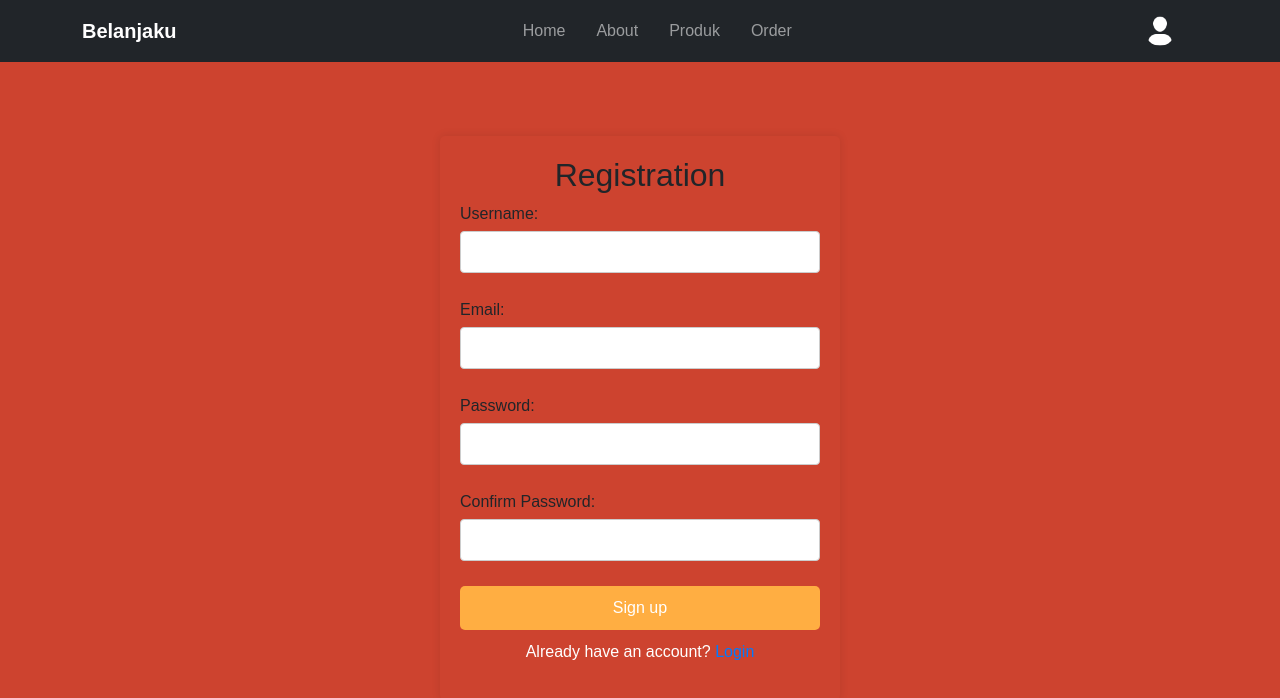
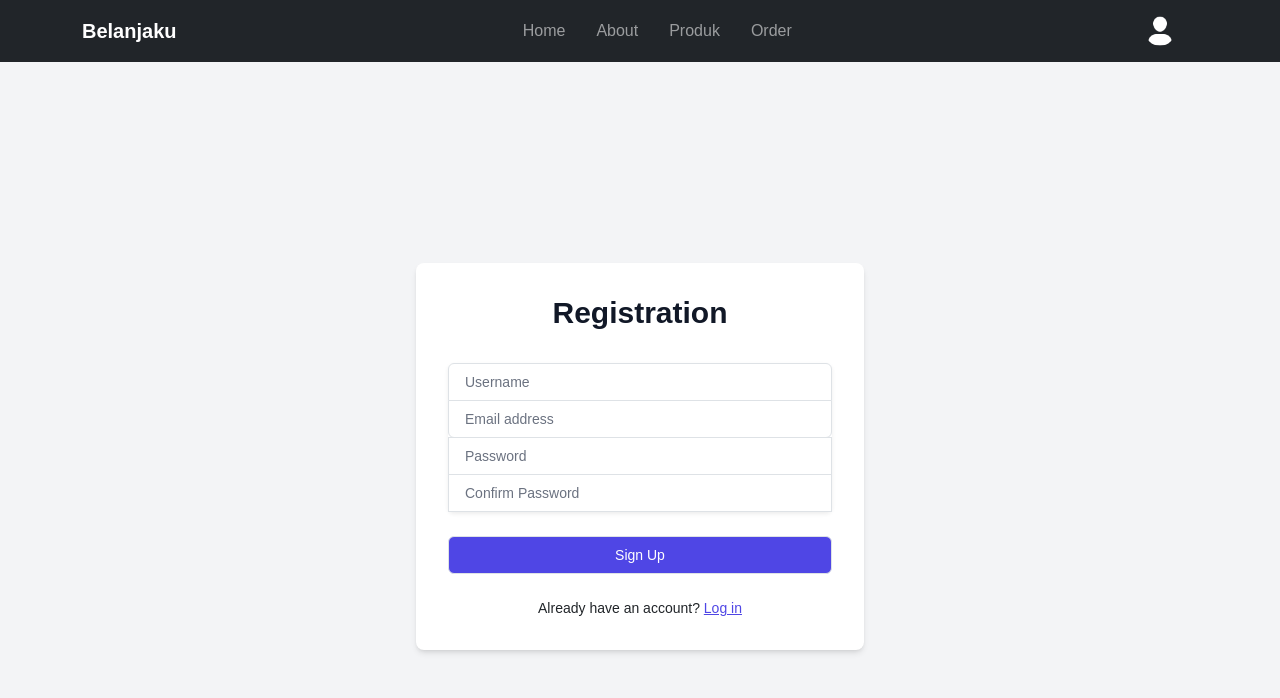
Before and after one commit to Kyyneko/BELANJAKU-WEBSITE-APP, a React (Create React App) app in the folder client/: page /register in a window 1280 px wide. Shown: the top 698 px of the page. Built offline with nearby package versions, Linux system fonts and the light colour scheme.

Commit message:
Perbaiki Tampilan

```diff
--- a/client/src/components/css/user_experince/Order.css
+++ /dev/null
@@ -1,36 +0,0 @@
-.order-container {
-  background-color: #f8f9fa;
-  padding: 2rem;
-  margin-top: 17px;
-  border-radius: 5px;
-}
-
-.title {
-  color: #343a40;
-  margin-bottom: 2rem;
-}
-
-.order-list .card {
-  transition: transform 0.2s, box-shadow 0.2s;
-}
-
-.order-list .card:hover {
-  transform: translateY(-5px);
-  box-shadow: 0 8px 16px rgba(0, 0, 0, 0.1);
-}
-
-.social-icon .icon {
-  color: #343a40;
-  transition: color 0.2s;
-}
-
-.social-icon .icon:hover {
-  color: #007bff;
-}
-
-.line {
-  width: 100%;
-  height: 2px;
-  background-color: #343a40;
-  margin: 1rem 0;
-}
--- a/client/src/components/page/user_experience/Login.js
+++ b/client/src/components/page/user_experience/Login.js
@@ -1,5 +1,4 @@
 import React, { useState } from "react";
-import "../../css/user_experince/Login.css";
 import { Link, useNavigate } from "react-router-dom";
 import axios from "axios";
 import Swal from "sweetalert2";
@@ -34,10 +33,10 @@ const Login = () => {
       });
 
       if (user_type === "isOfficer") {
-        localStorage.setItem("isOfficer", true); // Simpan informasi isOfficer di localStorage
-        navigate("/dashboard"); // Arahkan ke dashboard jika isOfficer true
+        localStorage.setItem("isOfficer", true);
+        navigate("/dashboard");
       } else {
-        localStorage.setItem("isOfficer", false); // Simpan informasi isOfficer di localStorage
+        localStorage.setItem("isOfficer", false);
         navigate("/");
       }
     } catch (error) {
@@ -46,35 +45,74 @@ const Login = () => {
   };
 
   return (
-    <div className="login-container">
-      <form onSubmit={handleSubmit} className="login-form">
-        <h2>Login</h2>
-        {error && <p className="error">{error}</p>}
-        <label>
-          Username:
+    <div className="min-h-screen flex items-center justify-center bg-gray-100 py-12 px-4 sm:px-6 lg:px-8">
+      <div className="max-w-md w-full space-y-8 bg-white p-8 rounded-lg shadow-md">
+        <div>
+          <h2 className="text-center text-3xl font-extrabold text-gray-900">
+            Login
+          </h2>
+          {error && (
+            <p className="mt-2 text-center text-sm text-red-600">{error}</p>
+          )}
+        </div>
+        <form className="mt-8 space-y-6" onSubmit={handleSubmit}>
+          <input type="hidden" name="remember" value="true" />
+          <div className="rounded-md shadow-sm -space-y-px">
+            <div>
+              <label htmlFor="username" className="sr-only">
+                Username
+              </label>
               <input
+                id="username"
+                name="username"
                 type="text"
+                autoComplete="username"
+                required
+                className="appearance-none rounded-none relative block w-full px-3 py-2 border border-gray-300 placeholder-gray-500 text-gray-900 rounded-t-md focus:outline-none focus:ring-indigo-500 focus:border-indigo-500 focus:z-10 sm:text-sm"
+                placeholder="Username"
                 value={username}
                 onChange={(e) => setUsername(e.target.value)}
+              />
+            </div>
+            <div>
+              <label htmlFor="password" className="sr-only">
+                Password
+              </label>
+              <input
+                id="password"
+                name="password"
+                type="password"
+                autoComplete="current-password"
                 required
-          />
-        </label>
-        <label>
-          Password:
-          <input
-            type="password"
+                className="appearance-none rounded-none relative block w-full px-3 py-2 border border-gray-300 placeholder-gray-500 text-gray-900 rounded-b-md focus:outline-none focus:ring-indigo-500 focus:border-indigo-500 focus:z-10 sm:text-sm"
+                placeholder="Password"
                 value={password}
                 onChange={(e) => setPassword(e.target.value)}
-            required
               />
-        </label>
-        <button type="submit" className="btn">
+            </div>
+          </div>
+
+          <div className="flex items-center justify-between">
+            <div className="text-sm">
+              <Link
+                to="/register"
+                className="font-medium text-indigo-600 hover:text-indigo-500"
+              >
+                Don't have an account? Sign up
+              </Link>
+            </div>
+          </div>
+
+          <div>
+            <button
+              type="submit"
+              className="group relative w-full flex justify-center py-2 px-4 border border-transparent text-sm font-medium rounded-md text-white bg-indigo-600 hover:bg-indigo-700 focus:outline-none focus:ring-2 focus:ring-offset-2 focus:ring-indigo-500"
+            >
               Log In
             </button>
-        <p className="toggle-form">
-          Don't have an account? <Link to="/register">Sign up</Link>
-        </p>
+          </div>
         </form>
+      </div>
     </div>
   );
 };
--- a/client/src/components/page/user_experience/Register.js
+++ b/client/src/components/page/user_experience/Register.js
@@ -1,8 +1,7 @@
 import React, { useState } from "react";
-import "../../css/user_experince/Register.css";
-import { Link, useNavigate } from "react-router-dom"; // Import useNavigate
+import { Link, useNavigate } from "react-router-dom";
 import axios from "axios";
-import Swal from "sweetalert2"; // Import SweetAlert
+import Swal from "sweetalert2";
 
 const Register = () => {
   const [username, setUsername] = useState("");
@@ -10,10 +9,12 @@ const Register = () => {
   const [password, setPassword] = useState("");
   const [confirmPassword, setConfirmPassword] = useState("");
   const [message, setMessage] = useState("");
-  const navigate = useNavigate(); // Gunakan useNavigate untuk navigasi
+  const navigate = useNavigate();
 
   const handleSubmit = async (e) => {
     e.preventDefault();
+    setMessage("");
+
     if (password !== confirmPassword) {
       setMessage("Passwords do not match");
       return;
@@ -28,13 +29,11 @@ const Register = () => {
       });
 
       if (response.status === 201) {
-        // Menampilkan sweet alert jika registrasi berhasil
         Swal.fire({
           icon: "success",
           title: "Success",
           text: "User registered successfully",
         }).then(() => {
-          // Setelah pengguna menekan OK, arahkan ke halaman login
           navigate("/login");
         });
       }
@@ -44,53 +43,104 @@ const Register = () => {
   };
 
   return (
-    <div className="register-container">
-      <form onSubmit={handleSubmit} className="register-form">
-        <h2>Registration</h2>
-        {message && <p className="message">{message}</p>}
-        <label>
-          Username:
+    <div className="min-h-screen flex items-center justify-center bg-gray-100 py-12 px-4 sm:px-6 lg:px-8">
+      <div className="max-w-md w-full space-y-8 bg-white p-8 rounded-lg shadow-md">
+        <div>
+          <h2 className="text-center text-3xl font-extrabold text-gray-900">
+            Registration
+          </h2>
+          {message && (
+            <p className="mt-2 text-center text-sm text-red-600">{message}</p>
+          )}
+        </div>
+        <form className="mt-8 space-y-6" onSubmit={handleSubmit}>
+          <input type="hidden" name="remember" value="true" />
+          <div className="rounded-md shadow-sm -space-y-px">
+            <div>
+              <label htmlFor="username" className="sr-only">
+                Username
+              </label>
               <input
+                id="username"
+                name="username"
                 type="text"
+                autoComplete="username"
+                required
+                className="appearance-none rounded-none relative block w-full px-3 py-2 border border-gray-300 placeholder-gray-500 text-gray-900 rounded-t-md focus:outline-none focus:ring-indigo-500 focus:border-indigo-500 focus:z-10 sm:text-sm"
+                placeholder="Username"
                 value={username}
                 onChange={(e) => setUsername(e.target.value)}
+              />
+            </div>
+            <div>
+              <label htmlFor="email" className="sr-only">
+                Email address
+              </label>
+              <input
+                id="email"
+                name="email"
+                type="email"
+                autoComplete="email"
                 required
-          />
-        </label>
-        <label>
-          Email:
-          <input
-            type="email"
+                className="appearance-none rounded-none relative block w-full px-3 py-2 border border-gray-300 placeholder-gray-500 text-gray-900 rounded-b-md focus:outline-none focus:ring-indigo-500 focus:border-indigo-500 focus:z-10 sm:text-sm"
+                placeholder="Email address"
                 value={email}
                 onChange={(e) => setEmail(e.target.value)}
+              />
+            </div>
+            <div>
+              <label htmlFor="password" className="sr-only">
+                Password
+              </label>
+              <input
+                id="password"
+                name="password"
+                type="password"
+                autoComplete="new-password"
                 required
-          />
-        </label>
-        <label>
-          Password:
-          <input
-            type="password"
+                className="appearance-none rounded-none relative block w-full px-3 py-2 border border-gray-300 placeholder-gray-500 text-gray-900 rounded-md focus:outline-none focus:ring-indigo-500 focus:border-indigo-500 focus:z-10 sm:text-sm"
+                placeholder="Password"
                 value={password}
                 onChange={(e) => setPassword(e.target.value)}
+              />
+            </div>
+            <div>
+              <label htmlFor="confirmPassword" className="sr-only">
+                Confirm Password
+              </label>
+              <input
+                id="confirmPassword"
+                name="confirmPassword"
+                type="password"
+                autoComplete="new-password"
                 required
-          />
-        </label>
-        <label>
-          Confirm Password:
-          <input
-            type="password"
+                className="appearance-none rounded-none relative block w-full px-3 py-2 border border-gray-300 placeholder-gray-500 text-gray-900 rounded-md focus:outline-none focus:ring-indigo-500 focus:border-indigo-500 focus:z-10 sm:text-sm"
+                placeholder="Confirm Password"
                 value={confirmPassword}
                 onChange={(e) => setConfirmPassword(e.target.value)}
-            required
               />
-        </label>
-        <button type="submit" className="btn">
-          Sign up
+            </div>
+          </div>
+
+          <div>
+            <button
+              type="submit"
+              className="group relative w-full flex justify-center py-2 px-4 border border-transparent text-sm font-medium rounded-md text-white bg-indigo-600 hover:bg-indigo-700 focus:outline-none focus:ring-2 focus:ring-offset-2 focus:ring-indigo-500"
+            >
+              Sign Up
             </button>
-        <p className="toggle-form">
-          Already have an account? <Link to="/login">Login</Link>
-        </p>
+          </div>
         </form>
+        <div className="text-sm text-center mt-4">
+          Already have an account?{" "}
+          <Link
+            to="/login"
+            className="font-medium text-indigo-600 hover:text-indigo-500"
+          >
+            Log in
+          </Link>
+        </div>
+      </div>
     </div>
   );
 };
```
Also changed, not shown: client/src/components/page/user_experience/Order.js (+1 -11 lines), client/src/components/page/user_experience/Produk.js (+27 -22 lines), client/src/components/page/user_experience/home.js (+11 -15 lines). Lines whose indentation alone changed are shown as unchanged.
